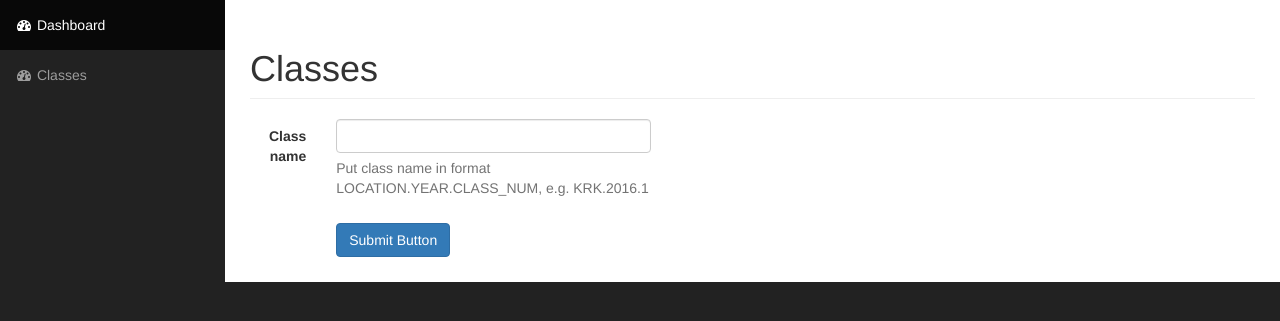
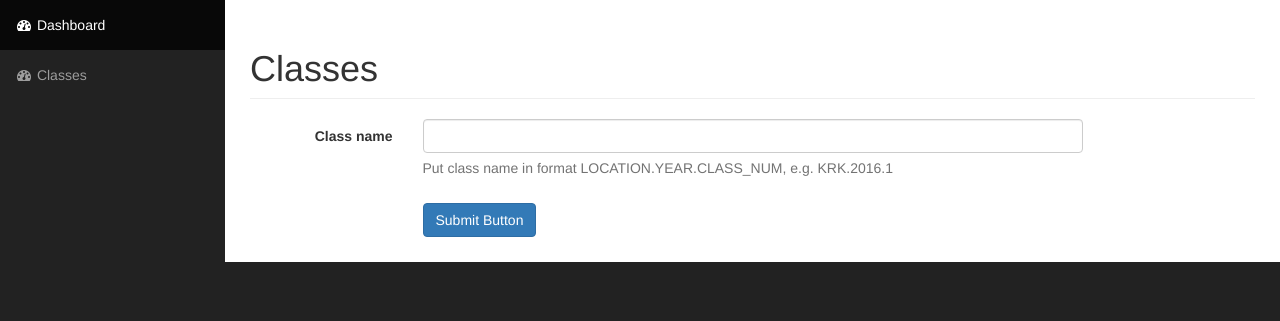
Before and after one commit to CodecoolKrakow20161/ccms, a Flask app: page /classes/edit/1 in a window 1280 px wide. Shown: the part 51-372 px from the top of the page. Run offline with Flask 2, Linux system fonts and the light colour scheme; data that the repository does not hold is empty; some libraries are stand-ins or nearby versions.

Commit message:
Change classes edit page columns grid

```diff
--- a/app/templates/classes/edit.html
+++ b/app/templates/classes/edit.html
@@ -2,7 +2,7 @@
 {% block page_title %}Classes <small></small>{% endblock %}
 {% block body %}
 <div class="row">
-    <div class="col-lg-6">
+    <div class="col-lg-12">
         {% include "classes/_form.html" %}
     </div>
 </div>
```
